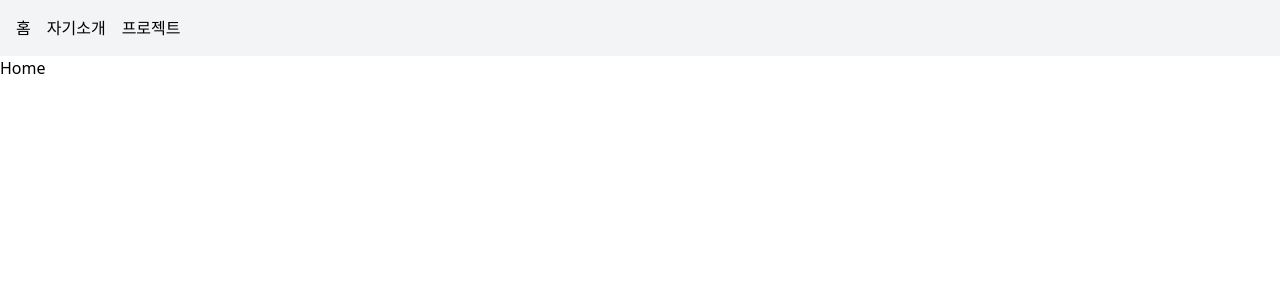
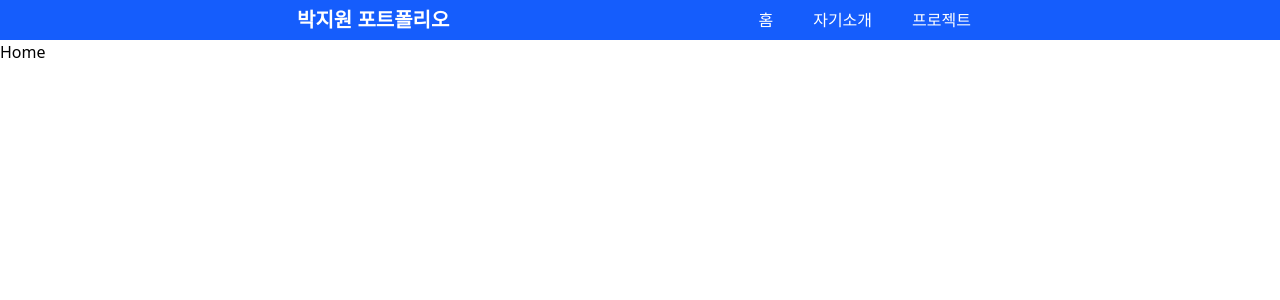
Before and after one commit to Likelion-YeungNam-Univ/9-13th-fe-assignment, a React (Vite) app: page / in a window 1280 px wide. Shown: the top 300 px of the page. Built offline with nearby package versions, Linux system fonts and the light colour scheme.

Commit message:
design: navbar 구현

```diff
--- a/src/Navbar.jsx
+++ b/src/Navbar.jsx
@@ -1,10 +1,31 @@
 import { Link } from "react-router-dom";
 
 const Navbar = () => (
-  <nav className="p-4 bg-gray-100 flex gap-4">
-    <Link to="/">홈</Link>
-    <Link to="/about">자기소개</Link>
-    <Link to="/projects">프로젝트</Link>
+  <nav className="flex justify-evenly sticky top-0 w-full bg-blue-600">
+    <div className="flex items-center">
+      <span className="text-xl font-bold text-white">박지원 포트폴리오</span>
+    </div>
+
+    <div className="flex space-x-4">
+      <Link
+        to="/"
+        className="px-3 py-2 font-medium text-white hover:bg-blue-700"
+      >
+        홈
+      </Link>
+      <Link
+        to="/about"
+        className="px-3 py-2 font-medium text-white hover:bg-blue-700"
+      >
+        자기소개
+      </Link>
+      <Link
+        to="/projects"
+        className="px-3 py-2 font-medium text-white hover:bg-blue-700"
+      >
+        프로젝트
+      </Link>
+    </div>
   </nav>
 );
 
```
